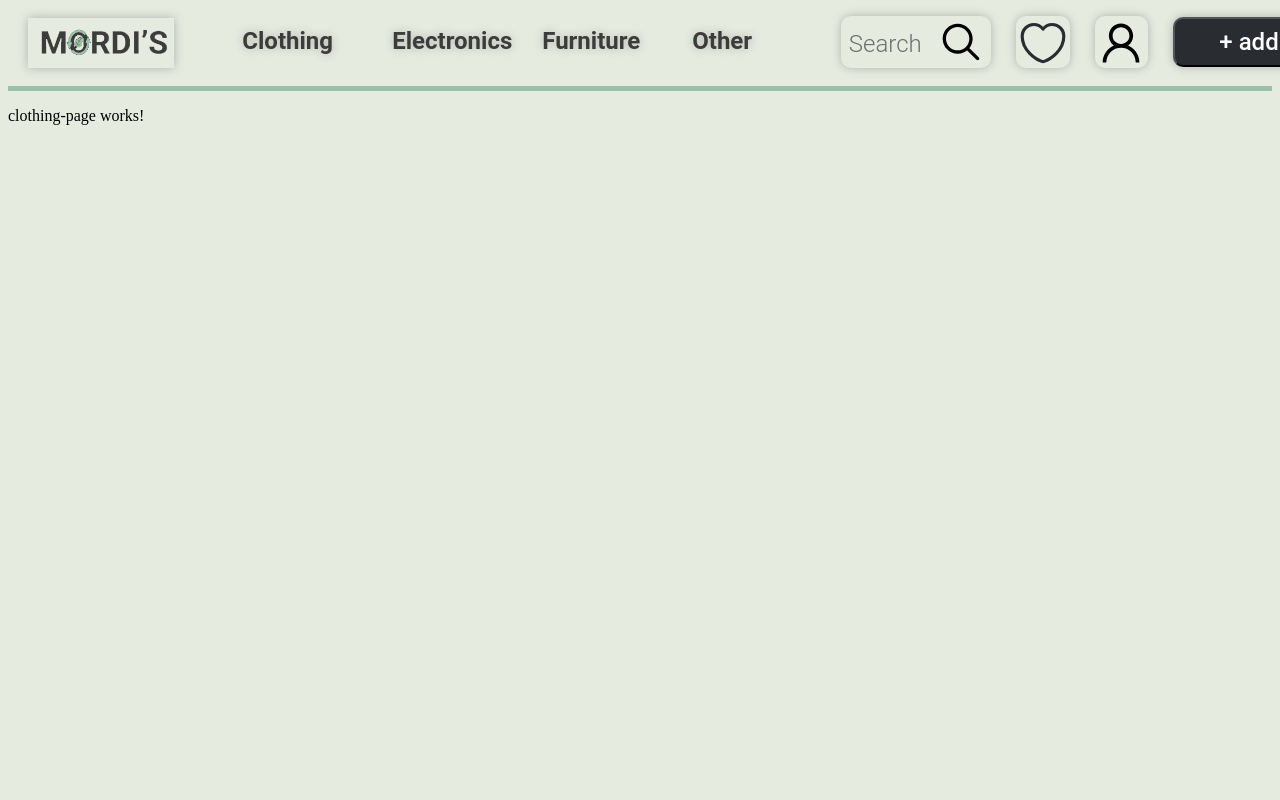
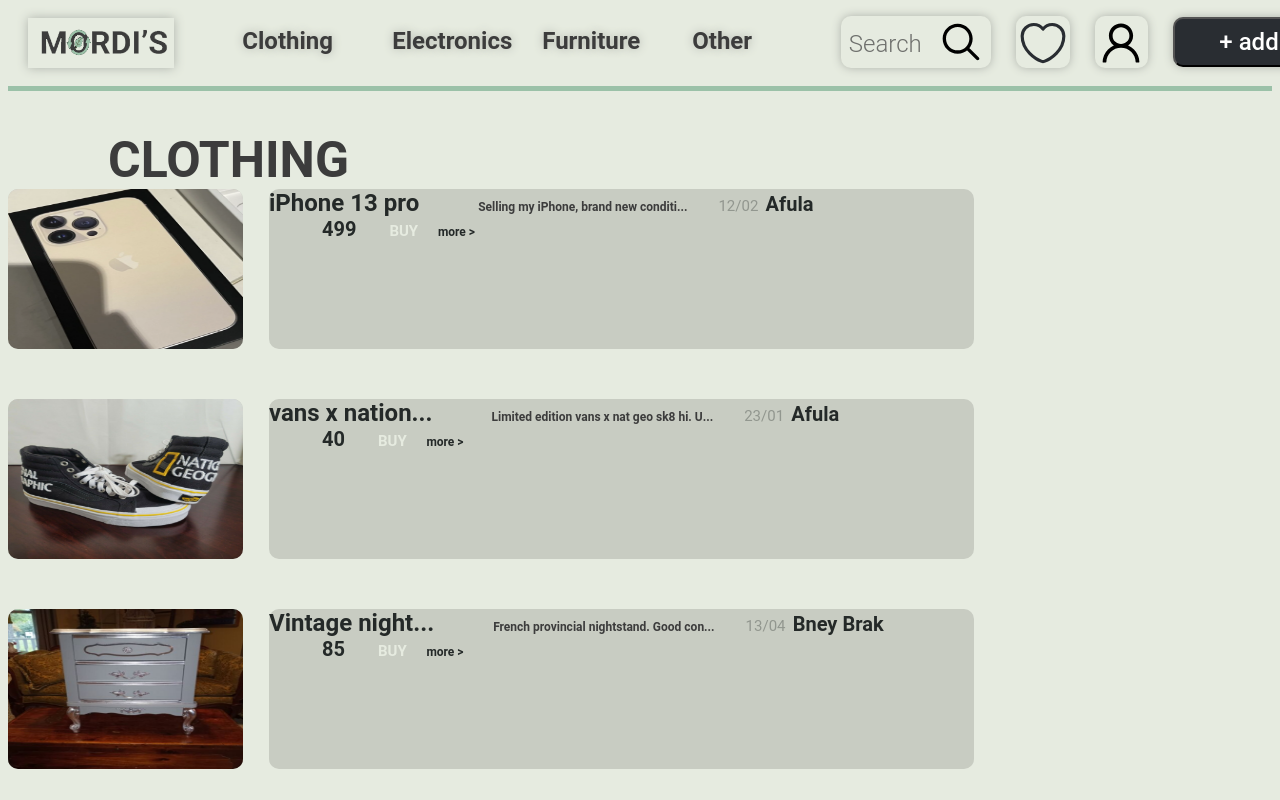
Before and after one commit to VictorRutskin/Mordis-Second-Hand-Angular-Website, an Angular app: page /Clothing in a window 1280 px wide. Shown: the top 800 px of the page. Built offline with nearby package versions, Linux system fonts and the light colour scheme.

Commit message:
data connected well to item list

```diff
--- /dev/null
+++ b/src/Models/ItemData.model.ts
@@ -0,0 +1,62 @@
+import Contact from "./Contact.model";
+import Item from "./Item.model";
+
+const contact1: Contact = new Contact("Shay Eshel", 555555555, "quennshay@gmail.com");
+const contact2: Contact = new Contact("fella guy", 666666666, "fellaoftheguy@gmail.com");
+const contact3: Contact = new Contact("Tomer Shevach", 77777777, "thetomerheuheu11@gmail.com");
+const contact4: Contact = new Contact("Israel Israeli", 888888888, "123iloveisrael123@gmail.com");
+
+
+const products: Item[] = [
+    new Item(
+      'iPhone 13 pro',
+      'Selling my iPhone, brand new conditi...',
+      '../assets/Images/ItemsImages/Iphone.png',
+      499,
+      '12/02',
+      'Afula',
+      'Electronics',
+      'New',
+      ['../assets/Images/ItemsImages/Iphone.png'],
+      contact1,
+    ),
+    new Item(
+      '  vans x nation...',
+      '  Limited edition vans x nat geo sk8 hi. U...      ',
+      '../assets/Images/ItemsImages/NationalShoes.png',
+      40,
+      '23/01',
+      'Afula',
+      'Clothing',
+      'Slightly used',
+      ['../assets/Images/ItemsImages/NationalShoes.png'],
+      contact2,
+    ),
+    new Item(
+      '  Vintage night...      ',
+      '  French provincial nightstand. Good con...      ',
+      '../assets/Images/ItemsImages/VintageTableOrSomething.png',
+      85,
+      '13/04',
+      'Bney Brak',
+      'Furniture',
+      'Ancient',
+      ['../assets/Images/ItemsImages/VintageTableOrSomething.png'],
+      contact3,
+
+    ),
+    new Item(
+      'Playstation2',
+      'Nice Console',
+      '../assets/Images/ItemsImages/NationalShoes.png',
+      120,
+      '03/11',
+      'Tel-Aviv',
+      'Other',
+      'New',
+      ['../assets/Images/ItemsImages/NationalShoes.png'],
+      contact4,
+    ),
+  ];
+
+  export default products;
--- a/src/app/Components/Item-Courusel-Components/item-courusel/item-courusel.component.ts
+++ b/src/app/Components/Item-Courusel-Components/item-courusel/item-courusel.component.ts
@@ -1,3 +1,4 @@
+import products  from 'src/Models/ItemData.model';
 import { Component } from '@angular/core';
 import Contact from 'src/Models/Contact.model';
 import Item from 'src/Models/Item.model';
@@ -8,61 +9,5 @@ import Item from 'src/Models/Item.model';
   styleUrls: ['./item-courusel.component.scss'],
 })
 export class ItemCouruselComponent {
-  Contact1: Contact = new Contact("Shay Eshel",555555555,"quennshay@gmail.com");
-  Contact2: Contact = new Contact("fella guy",666666666,"fellaoftheguy@gmail.com");
-  Contact3: Contact = new Contact("Tomer Shevach",77777777,"thetomerheuheu11@gmail.com");
-  Contact4: Contact = new Contact("Israel Israeli",888888888,"123iloveisrael123@gmail.com");
-
-  products: Item[] = [
-    new Item(
-      'iPhone 13 pro',
-      'Selling my iPhone, brand new conditi...',
-      '../assets/Images/ItemsImages/Iphone.png',
-      499,
-      '12/02',
-      'Afula',
-      'Electronics',
-      'New',
-      ['../assets/Images/ItemsImages/Iphone.png'],
-      this.Contact1,
-    ),
-    new Item(
-      '  vans x nation...',
-      '  Limited edition vans x nat geo sk8 hi. U...      ',
-      '../assets/Images/ItemsImages/NationalShoes.png',
-      40,
-      '23/01',
-      'Afula',
-      'Clothing',
-      'Slightly used',
-      ['../assets/Images/ItemsImages/NationalShoes.png'],
-      this.Contact2,
-    ),
-    new Item(
-      '  Vintage night...      ',
-      '  French provincial nightstand. Good con...      ',
-      '../assets/Images/ItemsImages/VintageTableOrSomething.png',
-      85,
-      '13/04',
-      'Bney Brak',
-      'Furniture',
-      'Ancient',
-      ['../assets/Images/ItemsImages/VintageTableOrSomething.png'],
-      this.Contact3,
-
-    ),
-    new Item(
-      'Playstation2',
-      'Nice Console',
-      '../assets/Images/ItemsImages/NationalShoes.png',
-      120,
-      '03/11',
-      'Tel-Aviv',
-      'Other',
-      'New',
-      ['../assets/Images/ItemsImages/NationalShoes.png'],
-      this.Contact4,
-
-    ),
-  ];
+  products: Item[] = products;
 }
--- a/src/app/Components/items-list/items-list.component.html
+++ b/src/app/Components/items-list/items-list.component.html
@@ -1,6 +1,6 @@
 <div class="container">
   <div class="image-box">
-    <img [src]="" alt="No image src detected" />
+    <img [src]="imageSrc" alt="No image src detected" />
   </div>
   <div class="details-box">
     <span class="name">
--- a/src/app/Components/items-list/items-list.component.scss
+++ b/src/app/Components/items-list/items-list.component.scss
@@ -1,6 +1,7 @@
 .container{
     display: flex;
     flex-direction: row;
+    margin-bottom: 50px;
 }
 
 .image-box {
@@ -9,6 +10,12 @@
     margin: 0 13px 0 0;
     border-radius: 10px;
     background-color: #c8ccc2;
+    border-radius: 10px;
+}
+img{
+    width: 235px;
+    height: 160px;
+    border-radius: 10px;
 }
 .details-box{
     width: 705px;
--- a/src/app/Components/items-list/items-list.component.ts
+++ b/src/app/Components/items-list/items-list.component.ts
@@ -6,9 +6,10 @@ import { Component, Input } from '@angular/core';
   styleUrls: ['./items-list.component.scss']
 })
 export class ItemsListComponent {
+  @Input() imageSrc="imagesrc";
   @Input() name="name";
   @Input() description="description";
   @Input() date="date";
   @Input() location="location";
-  @Input() price="price";
+  @Input() price=10;
 }
--- a/src/app/Pages/clothing-page/clothing-page.component.html
+++ b/src/app/Pages/clothing-page/clothing-page.component.html
@@ -1 +1,16 @@
-<p>clothing-page works!</p>
+<div class="god-container">
+  <div class="title-container">
+    <span class="title"> CLOTHING </span>
+  </div>
+  <div *ngFor="let item of items" class="items-container">
+    <app-items-list
+      [imageSrc]="item.Image"
+      [name]="item.Title"
+      [description]="item.Desc"
+      [date]="item.PostDate"
+      [location]="item.Location"
+      [price]="item.Price"
+    >
+    </app-items-list>
+  </div>
+</div>
--- a/src/app/Pages/clothing-page/clothing-page.component.scss
+++ b/src/app/Pages/clothing-page/clothing-page.component.scss
@@ -0,0 +1,13 @@
+
+.title-container{
+    margin-top: 40px;
+}
+.title {
+    width: 160px;
+    height: 59px;
+    margin: 100px;
+    font-family: Roboto;
+    font-size: 50px;
+    font-weight: bold;
+    color: #3c3c3c;
+  }
--- a/src/app/Pages/clothing-page/clothing-page.component.ts
+++ b/src/app/Pages/clothing-page/clothing-page.component.ts
@@ -1,4 +1,6 @@
 import { Component } from '@angular/core';
+import Item from 'src/Models/Item.model';
+import products  from 'src/Models/ItemData.model';
 
 @Component({
   selector: 'app-clothing-page',
@@ -6,5 +8,6 @@ import { Component } from '@angular/core';
   styleUrls: ['./clothing-page.component.scss']
 })
 export class ClothingPageComponent {
+  items: Item[] = products;
 
 }
```
